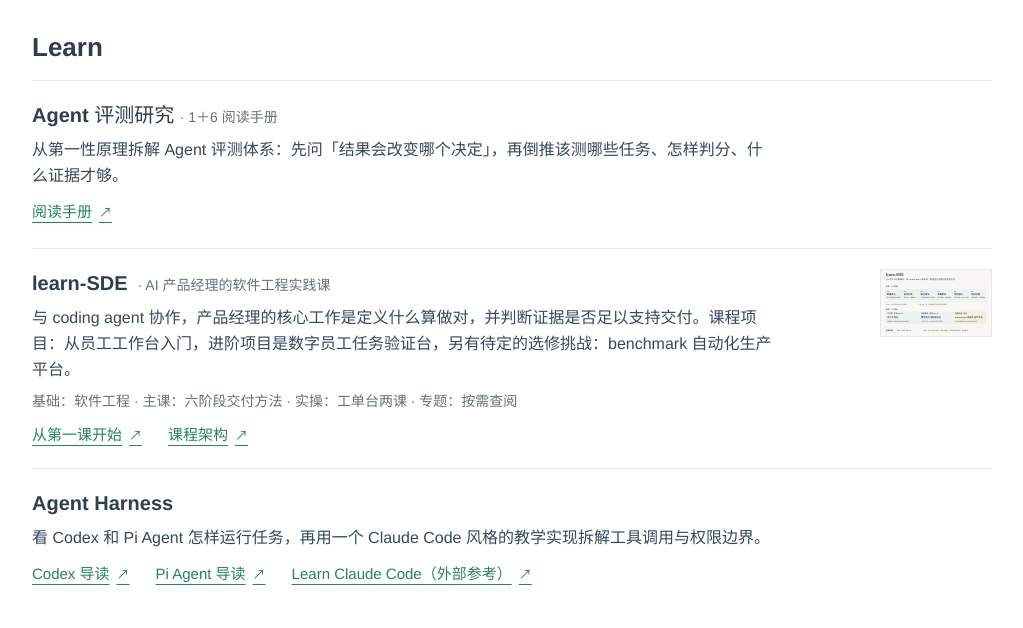
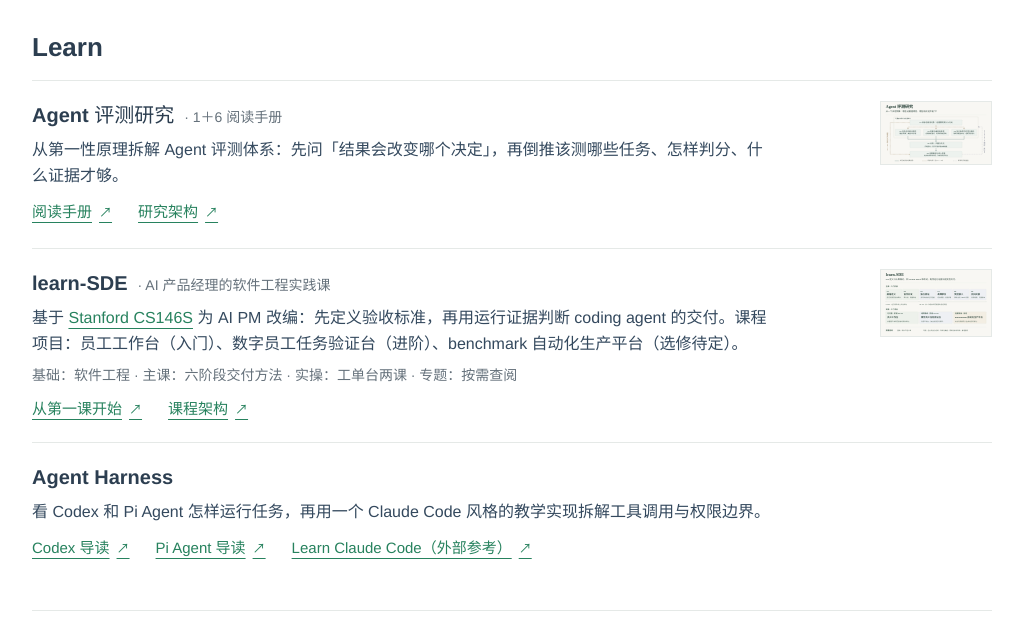
Before and after one commit to shihao-zhang/zyxooo-lab, a plain HTML site: page index.html in a window 1280 px wide. Shown: the part 101-729 px from the top of the page, without its empty margins (128-1151 px from the left). Drawn offline with Linux system fonts and the light colour scheme.

Commit message:
Show the evaluation handbook map and clarify the CS146S course adaptation

```diff
--- a/index.html
+++ b/index.html
@@ -95,15 +95,25 @@
     <main id="main">
       <section id="learning" aria-labelledby="learning-title">
         <h2 class="section-title" id="learning-title">Learn</h2>
-        <article class="entry">
-          <h3>Agent 评测研究 <span class="byline">· 1＋6 阅读手册</span></h3>
-          <p>从第一性原理拆解 Agent 评测体系：先问「结果会改变哪个决定」，再倒推该测哪些任务、怎样判分、什么证据才够。</p>
-          <div class="links"><a href="agent-evaluation.html" target="_blank" rel="noopener">阅读手册 <span class="arrow" aria-hidden="true">↗</span></a></div>
+        <article class="entry project">
+          <div class="project-copy">
+            <h3>Agent 评测研究 <span class="byline">· 1＋6 阅读手册</span></h3>
+            <p>从第一性原理拆解 Agent 评测体系：先问「结果会改变哪个决定」，再倒推该测哪些任务、怎样判分、什么证据才够。</p>
+            <div class="links">
+              <a href="agent-evaluation.html" target="_blank" rel="noopener">阅读手册 <span class="arrow" aria-hidden="true">↗</span></a>
+              <a href="assets/agent-evaluation-map.svg" target="_blank" rel="noopener">研究架构 <span class="arrow" aria-hidden="true">↗</span></a>
+            </div>
+          </div>
+          <figure>
+            <a class="diagram-link" href="assets/agent-evaluation-map.svg" target="_blank" rel="noopener" aria-label="查看 Agent 评测研究架构原图（新窗口）">
+              <img src="assets/agent-evaluation-map.svg" width="1200" height="680" alt="从决策目标倒推任务、判据与执行条件，用三者支撑比较，再用线上结果校准。">
+            </a>
+          </figure>
         </article>
         <article class="entry project">
           <div class="project-copy">
             <h3>learn-SDE <span class="byline">· AI 产品经理的软件工程实践课</span></h3>
-            <p>与 coding agent 协作，产品经理的核心工作是定义什么算做对，并判断证据是否足以支持交付。课程项目：从员工工作台入门，进阶项目是数字员工任务验证台，另有待定的选修挑战：benchmark 自动化生产平台。</p>
+            <p>基于 <a href="https://bulletin.stanford.edu/courses/cs-146s" title="The Modern Software Developer">Stanford CS146S</a> 为 AI PM 改编：先定义验收标准，再用运行证据判断 coding agent 的交付。课程项目：员工工作台（入门）、数字员工任务验证台（进阶）、benchmark 自动化生产平台（选修待定）。</p>
             <p class="meta">基础：软件工程 · 主课：六阶段交付方法 · 实操：工单台两课 · 专题：按需查阅</p>
             <div class="links">
               <a href="https://github.com/shihao-zhang/learn-SDE/blob/main/learning/lesson-01.md" target="_blank" rel="noopener noreferrer">从第一课开始 <span class="arrow" aria-hidden="true">↗</span></a>
```
Also changed, not shown: assets/agent-evaluation-map.svg (added).
